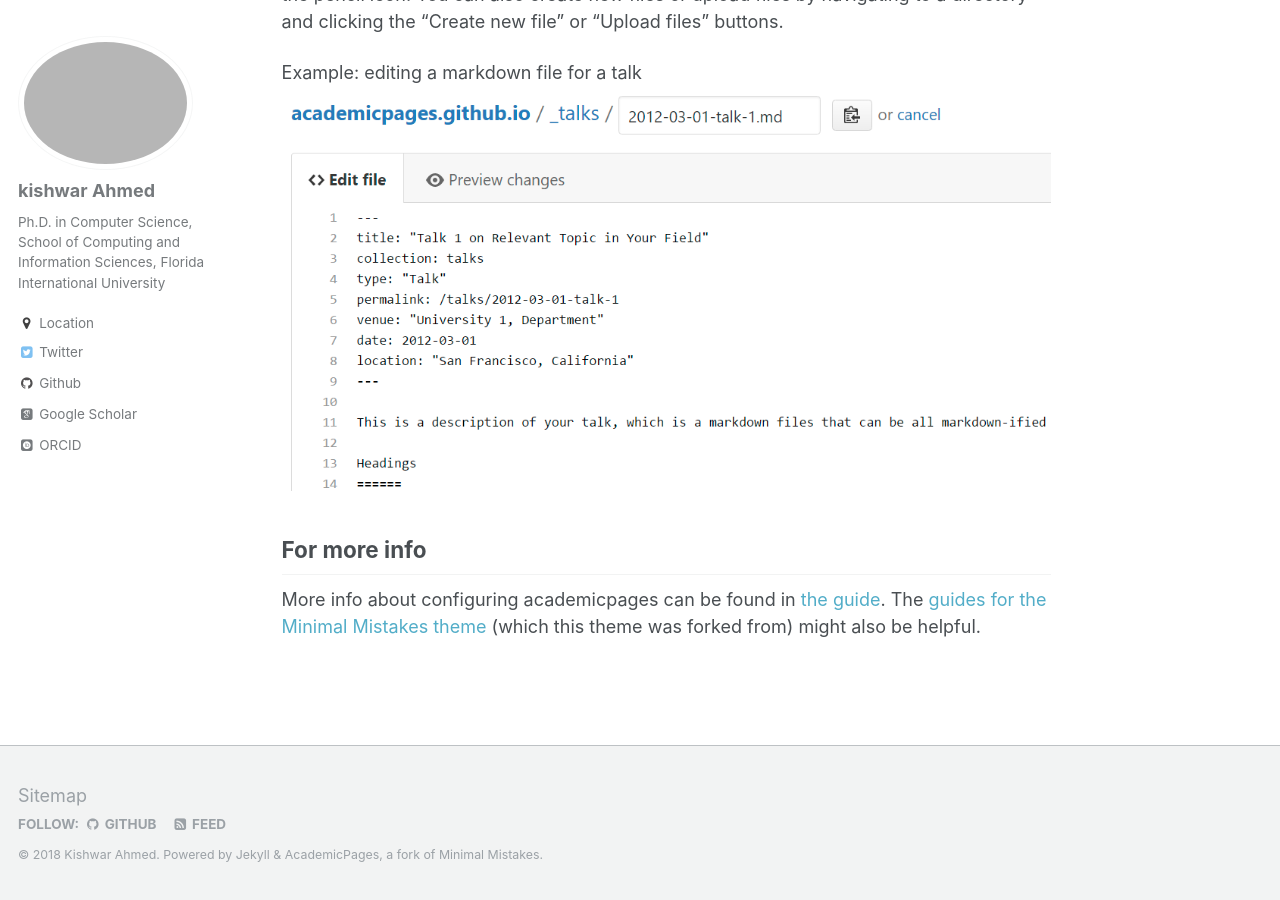
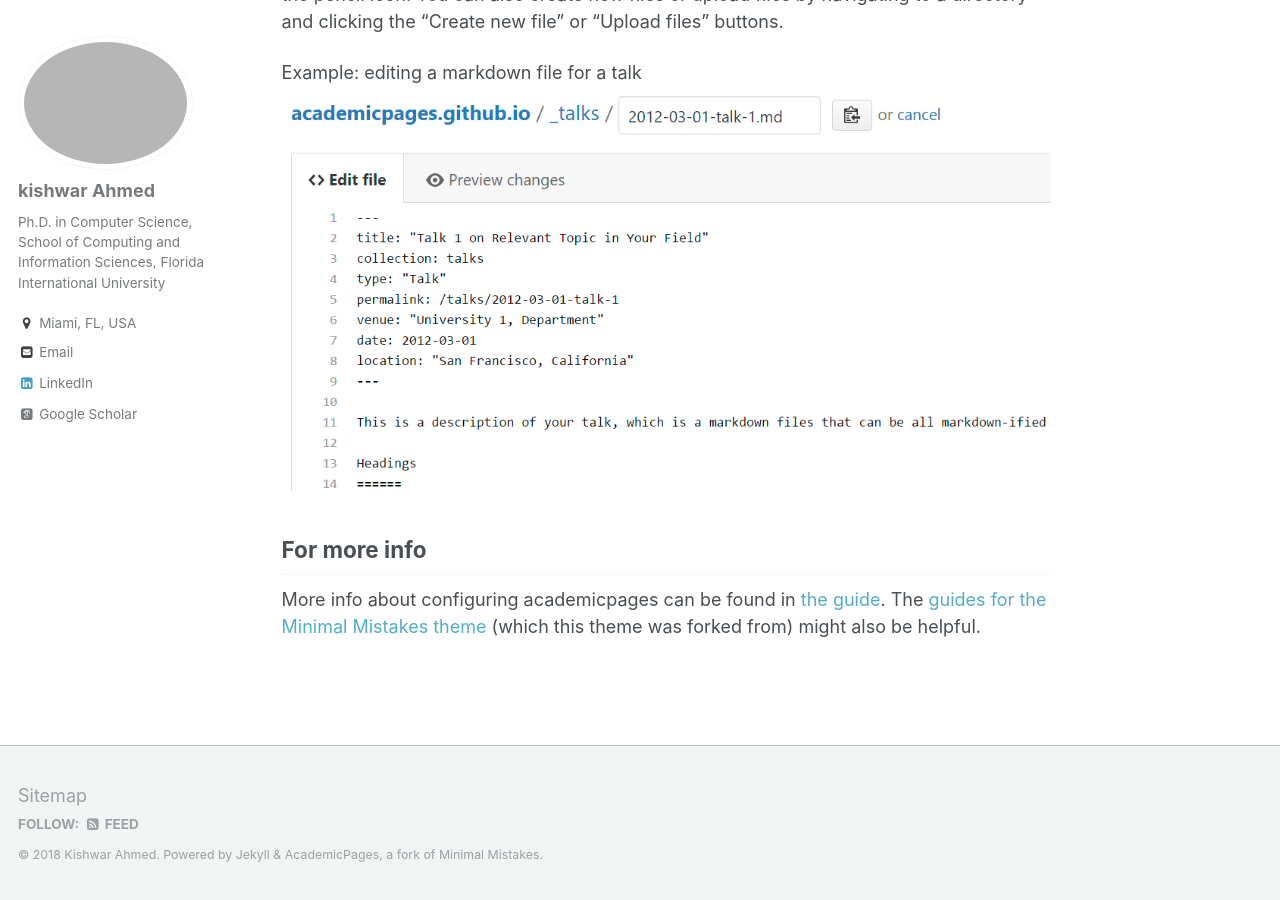
Before and after one commit to kishwarbd/kishwarbd.github.io, a Jekyll site: the page built from _pages/about.md, in a window 1280 px wide and 900 px high, scrolled down 2510 px. Built offline with Jekyll 4.4.1, drawn with Linux system fonts in a browser that asks for light colours; some web fonts are replaced; part of the change alters nothing that is shown.

Commit message:
updating the outer file

```diff
--- a/_config.yml
+++ b/_config.yml
@@ -82,10 +82,10 @@ author:
   avatar           : "kishwar.jpg"
   bio              : "Ph.D. in Computer Science, School of Computing
 and Information Sciences, Florida International University"
-  location         : "Location"
+  location         : "Miami, FL, USA"
   employer         :
   googlescholar    : "https://scholar.google.com/citations?user=fhLNDhoAAAAJ&hl=en"
-  email            :
+  email            : "kishwar.bd@gmail.com"
   uri              :
   bitbucket        :
   codepen          :
@@ -93,19 +93,19 @@ and Information Sciences, Florida International University"
   flickr           :
   facebook         :
   foursquare       :
-  github           : "academicpages"
+  github           : #"academicpages"
   google_plus      :
   keybase          :
   instagram        :
   lastfm           :
-  linkedin         :
-  orcid            : "http://orcid.org/yourorcidurl"
+  linkedin         : "https://www.linkedin.com/in/kishwar-ahmed-05186b15"
+  orcid            : #"http://orcid.org/yourorcidurl"
   pinterest        :
   soundcloud       :
   stackoverflow    : # http://stackoverflow.com/users/123456/username
   steam            :
   tumblr           :
-  twitter          : "replacethistwitterhandle"
+  twitter          : #"replacethistwitterhandle"
   vine             :
   weibo            :
   xing             :
```
